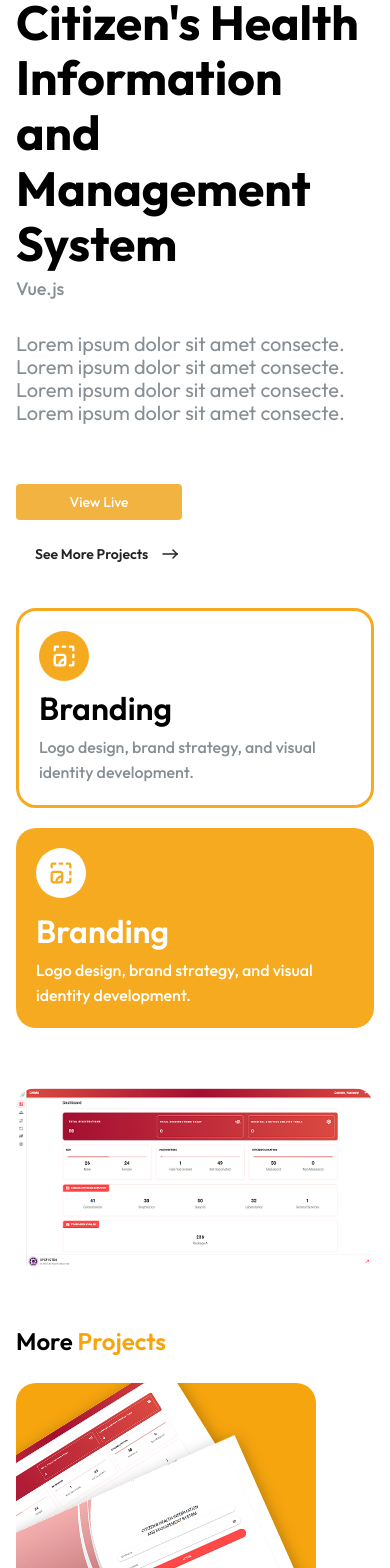
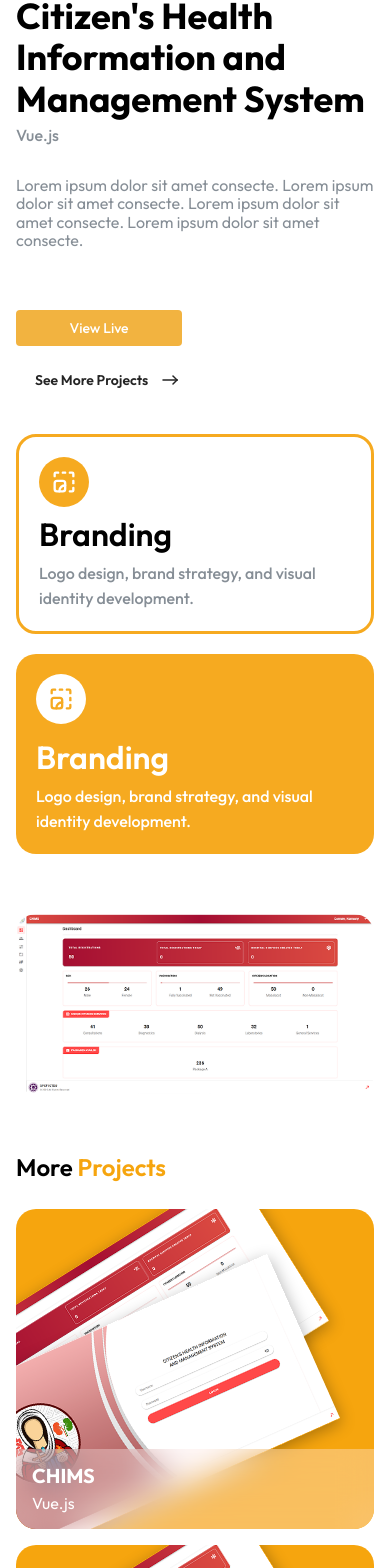
Before and after one commit to gabrielgatbonton/gabrielgatbonton.github.io, a React (Vite) app: page /1 in a window 390 px wide. Shown: the part 383-1951 px from the top of the page. Built offline with nearby package versions, Linux system fonts and the light colour scheme.

Commit message:
:iphone: Added Responsive Styling to the Project Page

```diff
--- a/src/App.tsx
+++ b/src/App.tsx
@@ -1,7 +1,5 @@
 import { AppShell, Box, Flex } from "@mantine/core";
-import { Outlet, useMatch } from "react-router";
-import { useMediaQuery } from "@mantine/hooks";
-import { DEFAULT_THEME } from "@mantine/core";
+import { Outlet } from "react-router";
 import classes from "./App.module.css";
 
 import MainContainer from "./components/main-container";
@@ -9,11 +7,6 @@ import ProfileCard from "./components/cards/profile-card";
 import Navbar from "./components/navbar";
 
 function App() {
-  const isProjectPage = !!useMatch("/:project");
-  const isMediumOrSmaller = useMediaQuery(
-    `(max-width: ${DEFAULT_THEME.breakpoints.md})`
-  );
-
   return (
     <AppShell padding="md" className={classes.appShell} pos="relative">
       <Navbar className={classes.navbarPosition} />
@@ -23,17 +16,15 @@ function App() {
           <Flex
             h="100%"
             w="100%"
-            direction={{ base: "column", md: "row" }}
+            direction={{ base: "column-reverse", md: "row" }}
             align={{ base: "center", md: "start" }}
             wrap="nowrap"
             gap={{ base: 40, md: 80, xl: 100 }}
           >
             {/* Profile Card */}
-            {!(isProjectPage && isMediumOrSmaller) && (
-              <Box className={classes.responsiveProfile}>
-                <ProfileCard />
-              </Box>
-            )}
+            <Box className={classes.responsiveProfile}>
+              <ProfileCard />
+            </Box>
 
             <Box flex={1} className={classes.outletBox}>
               <Outlet />
--- a/src/components/cards/project-card/styles.module.css
+++ b/src/components/cards/project-card/styles.module.css
@@ -6,9 +6,8 @@
 
   width: 100%;
   height: rem(320px);
-  max-width: rem(300px);
 
-  @media (min-width: $mantine-breakpoint-md) {
+  @media (min-width: $mantine-breakpoint-sm) {
     width: rem(250px);
     height: rem(260px);
   }
@@ -39,9 +38,13 @@
   z-index: 1;
   transform: rotate(-32deg);
   transition: transform 0.3s ease-in-out;
-  width: rem(270px);
+  width: 100%;
   top: rem(40px);
   left: rem(-65px);
+
+  @media (min-width: $mantine-breakpoint-sm) {
+    width: rem(270px);
+  }
 
   @media (min-width: $mantine-breakpoint-xl) {
     width: rem(300px);
@@ -52,9 +55,13 @@
   z-index: 2;
   transform: rotate(-24deg);
   transition: transform 0.3s ease-in-out;
-  width: rem(320px);
+  width: 100%;
   top: rem(110px);
   left: rem(-55px);
+
+  @media (min-width: $mantine-breakpoint-sm) {
+    width: rem(320px);
+  }
 
   @media (min-width: $mantine-breakpoint-xl) {
     width: rem(350px);
--- a/src/constants/responsive.ts
+++ b/src/constants/responsive.ts
@@ -1,7 +1,7 @@
 import { TitleOrder, DEFAULT_THEME } from "@mantine/core";
 
 type BreakpointKey = keyof typeof DEFAULT_THEME.breakpoints;
-type TextAlign = 'left' | 'right' | 'center' | 'justify';
+type TextAlign = "left" | "right" | "center" | "justify";
 
 export type ResponsiveMap<T> = Partial<Record<BreakpointKey, T>> & { base: T };
 
@@ -17,6 +17,21 @@ export const RESPONSIVE_FAQ: ResponsiveMap<TitleOrder> = {
   lg: 2,
 };
 
+export const RESPONSIVE_PROJECT_HEADLINE: ResponsiveMap<TitleOrder> = {
+  base: 4,
+  md: 3,
+};
+
+export const RESPONSIVE_PROJECT_SUBTITLE: ResponsiveMap<BreakpointKey> = {
+  base: "md",
+  md: "lg",
+};
+
+export const RESPONSIVE_PROJECT_TEXT: ResponsiveMap<BreakpointKey> = {
+  base: "md",
+  md: "xl",
+};
+
 export const RESPONSIVE_TEXT_ALIGN: ResponsiveMap<TextAlign> = {
   base: "center",
   md: "left",
--- a/src/pages/project-page/index.tsx
+++ b/src/pages/project-page/index.tsx
@@ -1,5 +1,5 @@
-import { Box, Grid, Group, Image, Text, Title } from "@mantine/core";
-// import { useParams } from "react-router";
+import { Box, Grid, Group, Image, Text, Title, Flex } from "@mantine/core";
+import { useResponsiveValue } from "../../hooks/useResponsiveValue";
 import { useNavigate } from "react-router";
 
 // Components
@@ -10,6 +10,11 @@ import ProjectCard from "../../components/cards/project-card";
 
 // Constants
 import { MAPPED_PROJECTS } from "../../constants/data";
+import {
+  RESPONSIVE_PROJECT_HEADLINE,
+  RESPONSIVE_PROJECT_SUBTITLE,
+  RESPONSIVE_PROJECT_TEXT,
+} from "../../constants/responsive";
 
 // Temporary
 import ChimsOne from "../../assets/snapshots/chims_1.png";
@@ -17,7 +22,9 @@ import ChimsTwo from "../../assets/snapshots/chims_2.png";
 import { IconImageInPicture } from "@tabler/icons-react";
 
 export default function ProjectPage() {
-  // const { project } = useParams();
+  const HEADLINE_ORDER = useResponsiveValue(RESPONSIVE_PROJECT_HEADLINE);
+  const SUBTITLE_SIZE = useResponsiveValue(RESPONSIVE_PROJECT_SUBTITLE);
+  const TEXT_SIZE = useResponsiveValue(RESPONSIVE_PROJECT_TEXT);
   const navigate = useNavigate();
 
   const handleBack = () => {
@@ -33,15 +40,15 @@ export default function ProjectPage() {
       <Image mb={28} radius={20} src={ChimsTwo} />
 
       <Box mb={28}>
-        <Title order={3} fw={700} mb={4}>
+        <Title order={HEADLINE_ORDER} fw={700} mb={4}>
           Citizen's Health Information and Management System
         </Title>
-        <Text size="lg" fw={500} c="dimmed">
+        <Text size={SUBTITLE_SIZE} fw={500} c="dimmed">
           Vue.js
         </Text>
       </Box>
 
-      <Text mb={60} size="xl" c="dimmed" lh="115%">
+      <Text mb={60} size={TEXT_SIZE} c="dimmed" lh="115%">
         Lorem ipsum dolor sit amet consecte. Lorem ipsum dolor sit amet
         consecte. Lorem ipsum dolor sit amet consecte. Lorem ipsum dolor sit
         amet consecte.
@@ -55,10 +62,10 @@ export default function ProjectPage() {
       </Group>
 
       <Grid gutter="lg" mb={60}>
-        <Grid.Col span={{ base: 12, md: 6 }}>
+        <Grid.Col span={{ base: 12, sm: 6 }}>
           <CredCard icon={IconImageInPicture} withBorder />
         </Grid.Col>
-        <Grid.Col span={{ base: 12, md: 6 }}>
+        <Grid.Col span={{ base: 12, sm: 6 }}>
           <CredCard icon={IconImageInPicture} />
         </Grid.Col>
       </Grid>
@@ -72,11 +79,16 @@ export default function ProjectPage() {
         </Text>
       </Title>
 
-      <Group>
+      <Flex
+        justify={{ base: "center", md: "start" }}
+        align="center"
+        wrap="wrap"
+        gap={16}
+      >
         {MAPPED_PROJECTS.map((props) => (
           <ProjectCard key={props.title} {...props} />
         ))}
-      </Group>
+      </Flex>
     </Box>
   );
 }
--- a/src/providers/theme-provider/styles.module.css
+++ b/src/providers/theme-provider/styles.module.css
@@ -1,5 +1,9 @@
 .responsiveContainer {
-  max-width: rem(1092px);
+  max-width: rem(768px);
+
+  @media (min-width: $mantine-breakpoint-md) {
+    max-width: rem(1092px);
+  }
 
   @media (min-width: $mantine-breakpoint-xl) {
     max-width: rem(1280px);
```
